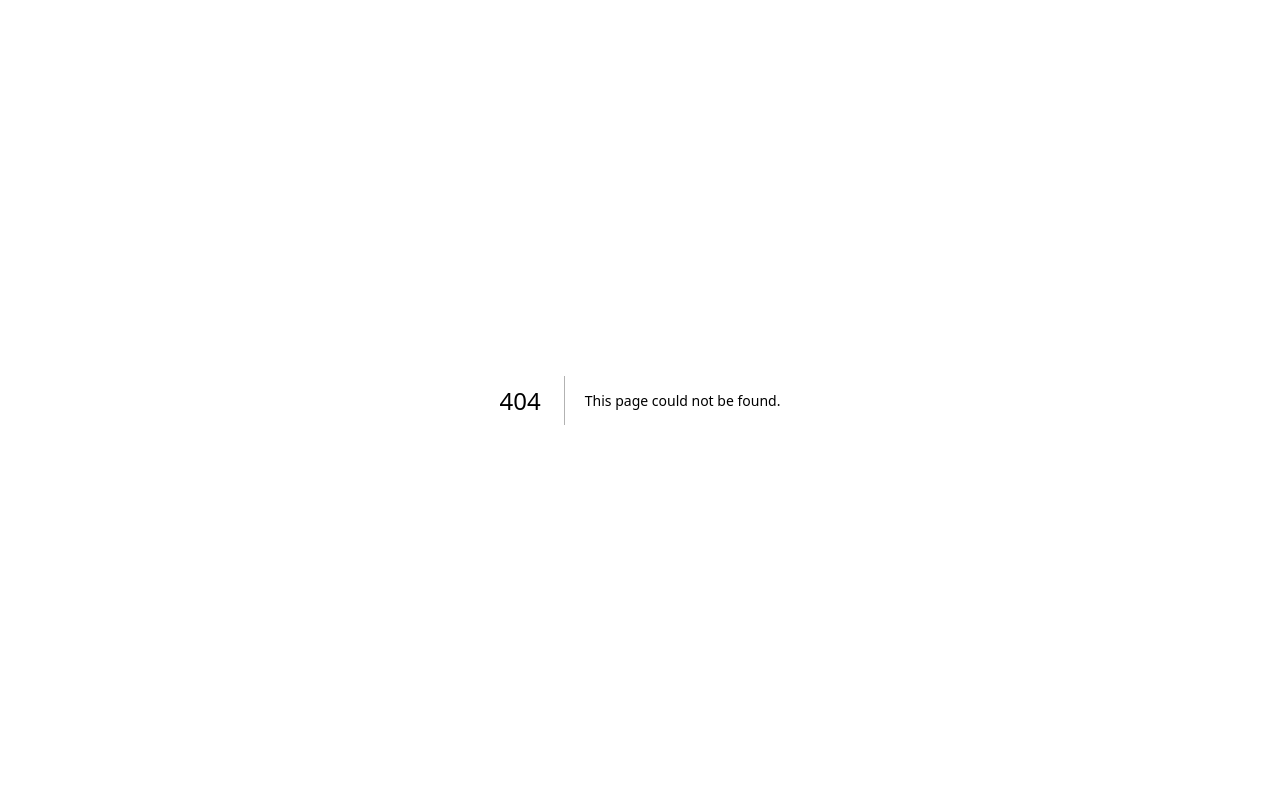
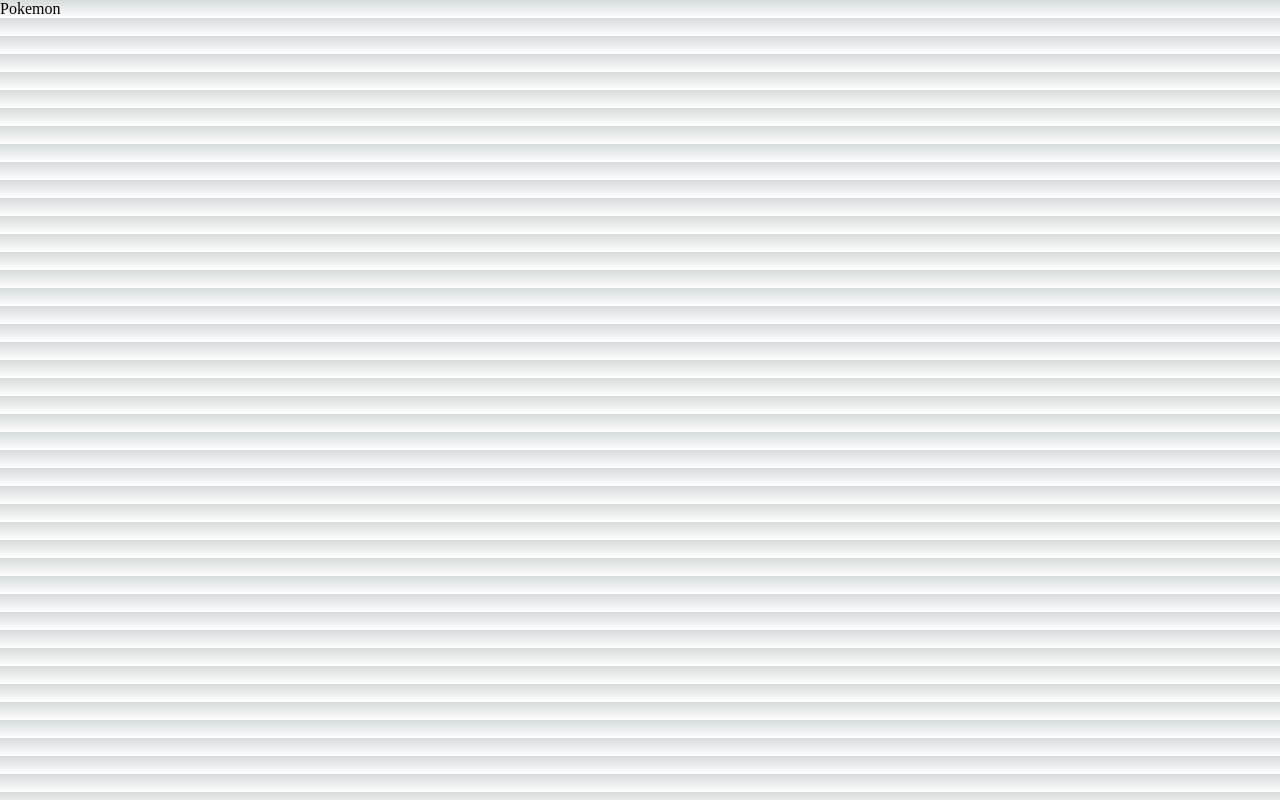
Before and after one commit to hrdax/proyecto-js, a Next.js app in the folder proyecto next js/next/: page /pokemones/1 in a window 1280 px wide. Before the commit this address had no page. Built offline with nearby package versions, Linux system fonts and the light colour scheme.

Commit message:
ruta dinamica hacia id con link

```diff
--- a/proyecto next js/next/pages/index.js
+++ b/proyecto next js/next/pages/index.js
@@ -1,7 +1,10 @@
+import Link from 'next/link'
+
 const Pokemon = ({ pokemon }) => {
+  const id = pokemon.url.split('/').filter(x => x).pop()
   return (
     <li>
-      {pokemon.name}
+      <Link href={`pokemones/${id}`}>{pokemon.name}</Link>
     </li>
   )
 }
--- /dev/null
+++ b/proyecto next js/next/pages/pokemones/[id].js
@@ -0,0 +1,9 @@
+const Pokemon = () => {
+    return (
+        <div>
+            <p>Pokemon</p>
+        </div>
+    )
+}
+
+export default Pokemon
```
